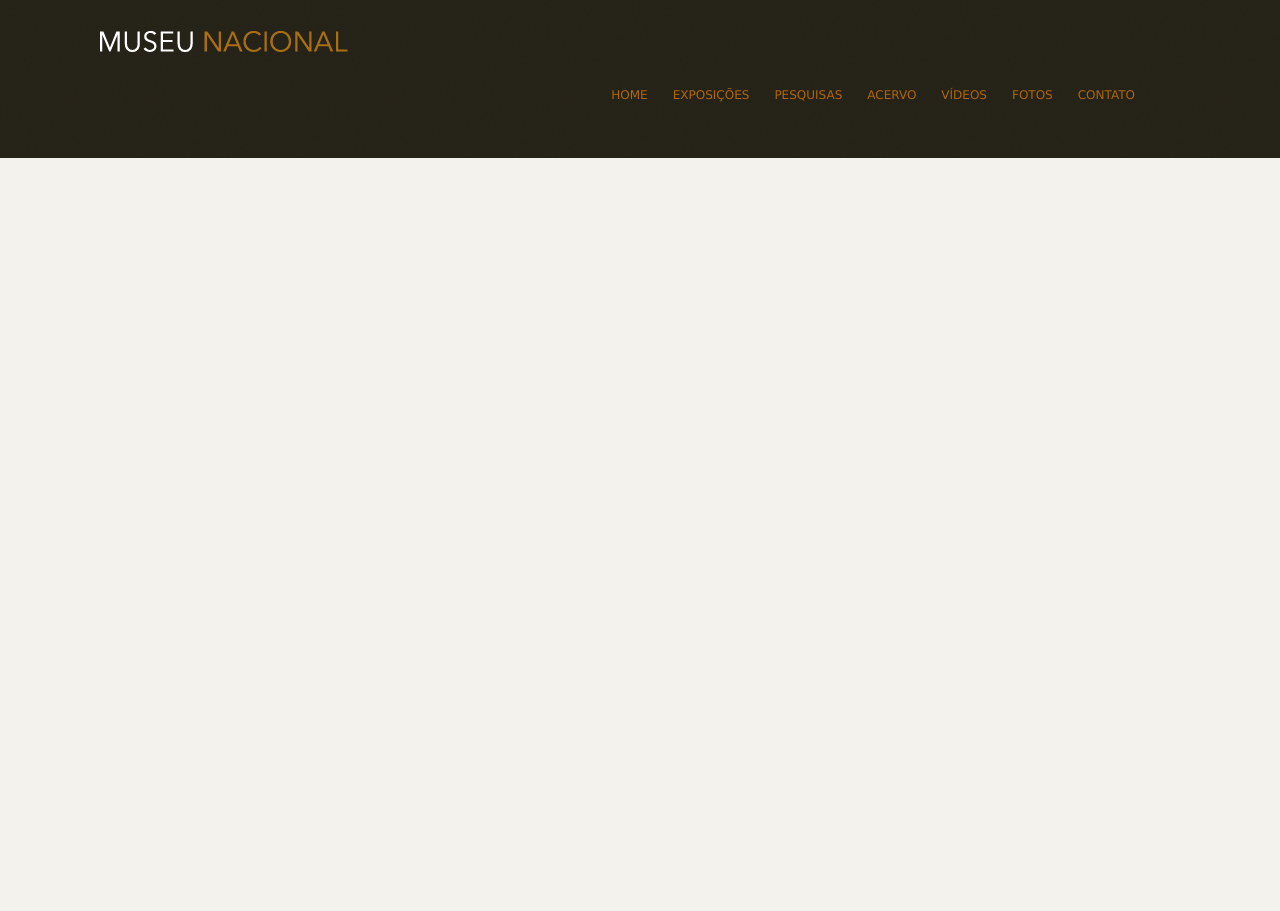
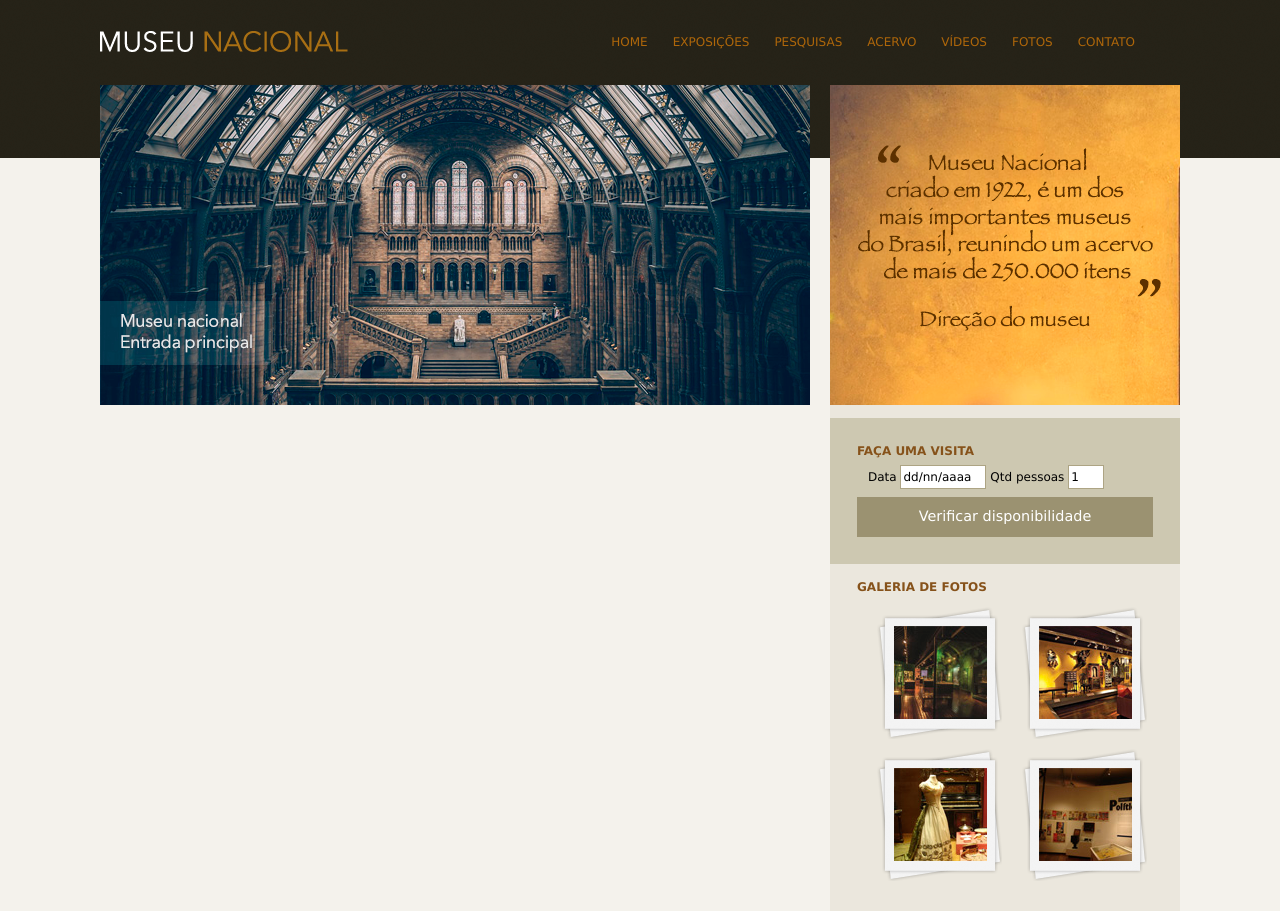
Before and after one commit to WellingtonGouv/CSS3-HTML5-recursos-especiais, a plain HTML site: page Projeto/Projeto Museu/index.html in a window 1280 px wide. Before the commit the page ends 800 px from the top, so only its background shows below. Drawn offline with Linux system fonts and the light colour scheme.

Commit message:
Finalizando barra lateral do projeto

```diff
--- a/Projeto/Projeto Museu/css/style.css
+++ b/Projeto/Projeto Museu/css/style.css
@@ -20,6 +20,11 @@ a:hover {
 }
 
 /* Logo */
+#logo h1{
+    float: left;
+}
+
+
 #logo a {
     width: 248px;
     height: 21px;
@@ -54,3 +59,75 @@ nav ul li a:link{
 nav ul li a:hover {
     border-bottom: 1px solid #535858;
 }
+
+/* Principal */
+#conteudo {
+    width: 710px;
+    float: left;
+}
+
+aside {
+    width: 350px;
+    float:right;
+    background: #ebe7dd;
+    padding-bottom: 30px;
+}
+
+section#visita {
+    background: #cdc8b1;
+    padding: 10px 27px 27px 27px;
+    margin-top: 10px;
+}
+
+#galeria{
+    padding: 0 27px 0 27px;
+}
+
+section#galeria a {
+    display: block;
+    background: url(../images/fundo-foto.png) no-repeat;
+    float: left;
+    padding: 17px 15px 17px 15px;
+    margin: 10px 0 0 20px;
+}
+
+section#galeria img {
+    margin-left: 2px;
+    margin-top: 2px;
+}
+
+h4 {
+    color: #86521a;
+    text-transform: uppercase;
+    padding-bottom: 3px;
+    margin-bottom: 0;
+}
+
+/* Formulários */
+input {
+    height: 20px;
+    width: 80px;
+    background: #fff;
+    border: none;
+    font-size: 1em;
+}
+
+input.campo {
+    border: 1px solid #ada484;
+}
+
+input.botao {
+    background: #9b9271;
+    color: #fff;
+    width: 100%;
+    height: 40px;
+    font-size: 1.2em;
+}
+
+fieldset {
+    border: none;
+}
+
+legend {
+    display: none;
+}
--- a/Projeto/Projeto Museu/index.html
+++ b/Projeto/Projeto Museu/index.html
@@ -38,6 +38,59 @@
 
             </header><!--Fim header-->
 
+            <div id="principal"><!--Inicio Principal-->
+
+                <div id ="conteudo"><!--Inicio conteudo-->
+                    <section id="capa">
+                        <img src="images/museu.png">
+                    </section>
+                </div><!--Fim conteudo-->
+
+                <aside><!--Inicio aside-->
+                    <section id="depoimento">
+                        <img src="images/depoimento.png">
+                    </section>
+
+                    <section id="visita"> <!--Inicio visita-->
+                        <h4>Faça uma visita</h4>
+                        <form>
+                            <fieldset>
+                                <legend>Selecione uma data:</legend>
+                                <label for="data">Data</label>
+                                <input class="campo" type="text" id="data" value="dd/nn/aaaa">
+
+                                <label for="qtd">Qtd pessoas</label>
+                                <input class="campo" style="width: 30px" text" id="qtd" value="1">
+                            </fieldset>
+                            <input class="botao" type="submit" value="Verificar disponibilidade">
+                        </form>
+                    </section><!--Fim visita-->
+
+                    <section id="galeria"><!--Inicio Galeria-->
+                        <h4>Galeria de fotos</h4>
+
+                        <a href="">
+                            <img src="images/imagem1.jpg" height="93" width="93" alt="Descricao imagem">
+                        </a>
+
+                        <a href="">
+                            <img src="images/imagem2.jpg" height="93" width="93">
+                        </a>
+
+                        <a href="">
+                            <img src="images/imagem3.jpg" height="93" width="93">
+                        </a>
+
+                        <a href="">
+                            <img src="images/imagem4.jpg" height="93" width="93">
+                        </a>
+
+
+
+                    </section><!--Fim galeria-->
+                </aside><!--Fim aside-->
+            </div>
+
         </div><!--Fim container-->
 
     </body>
```
